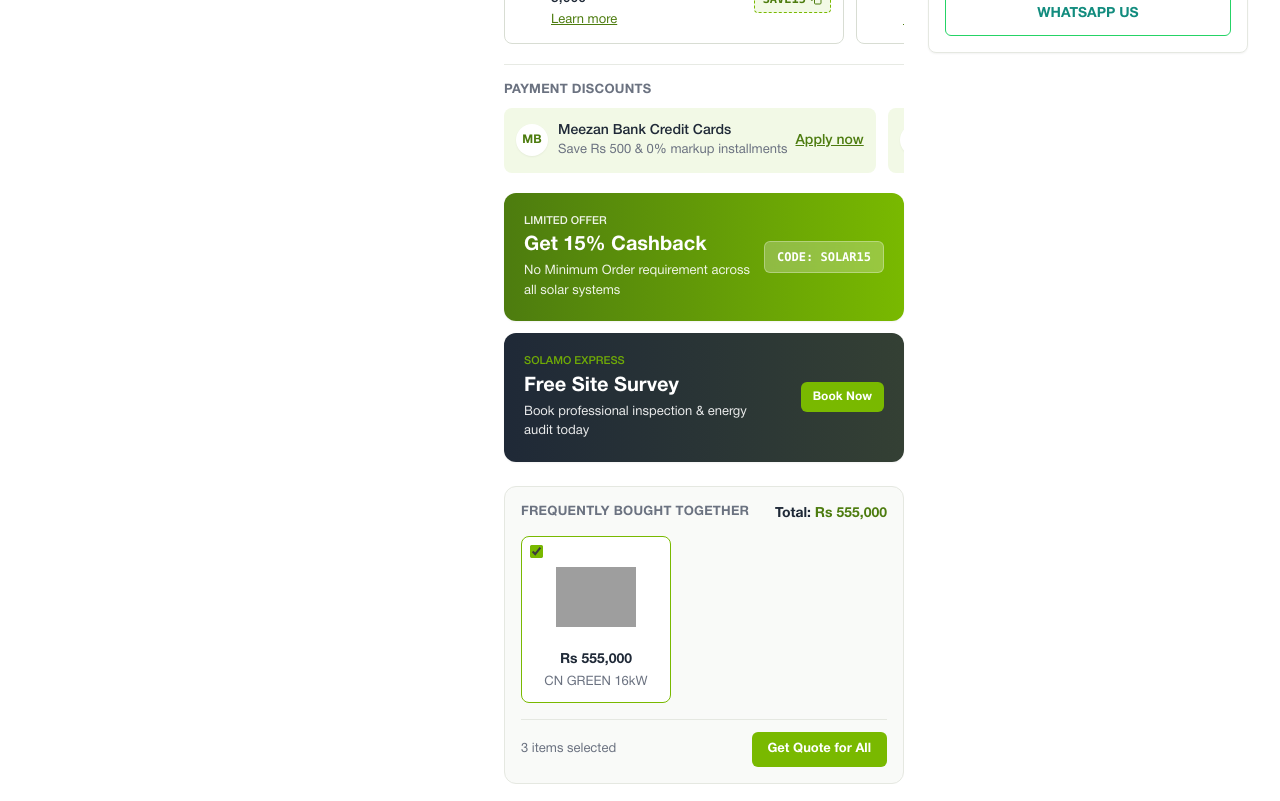
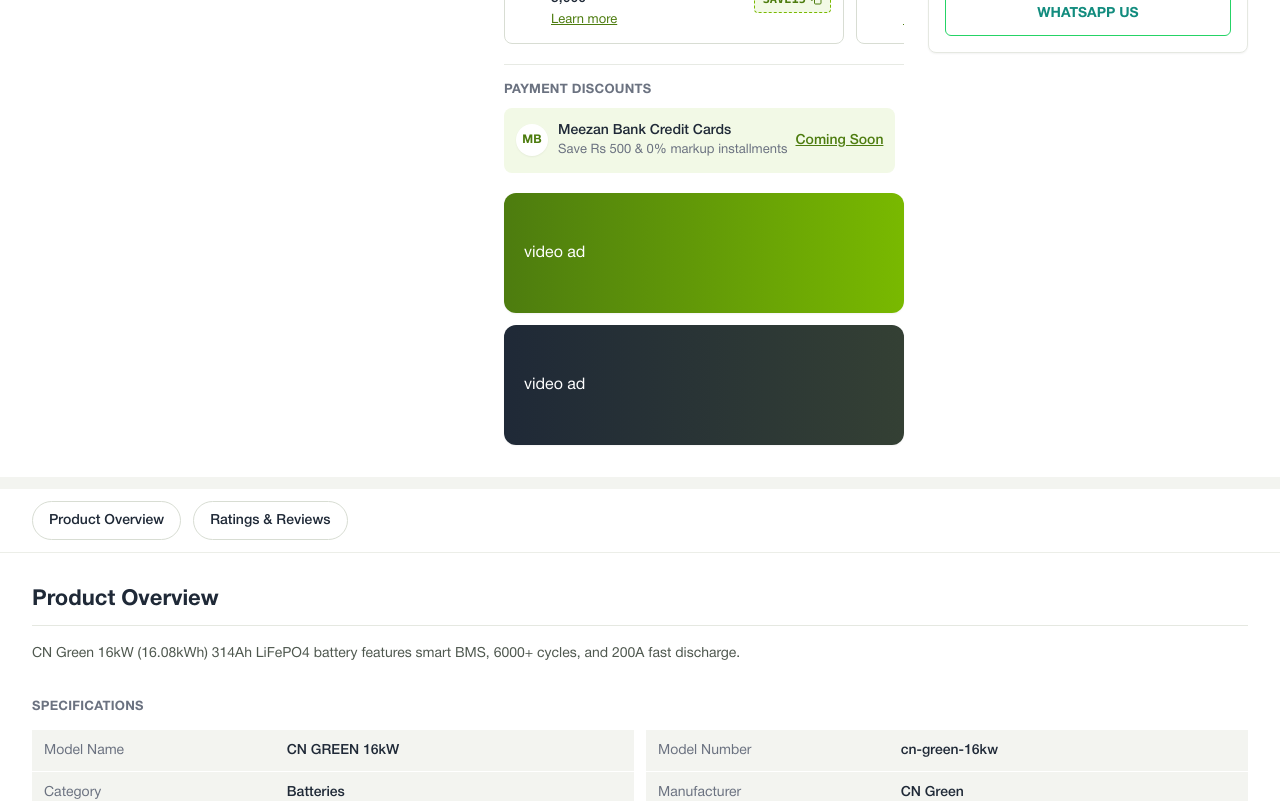
Before and after one commit to raheem-ali/Solamo-Website, a Next.js app: page /shop/cn-green/cn-green-16kw in a window 1280 px wide. Shown: the part 980-1781 px from the top of the page. Built offline with nearby package versions, Linux system fonts and the light colour scheme; grey boxes are pictures that could not be loaded.

Commit message:
new changes

```diff
--- a/app/shop/[brand]/[slug]/page.tsx
+++ b/app/shop/[brand]/[slug]/page.tsx
@@ -88,7 +88,7 @@ export default function ProductDetailPage({ params }: PDPPageProps) {
       try {
         const saved = localStorage.getItem(`solamo_helpful_${r.id}`);
         if (saved === "true") map[r.id] = true;
-      } catch {}
+      } catch { }
     });
     setHelpfulCounts(counts);
     setHelpfulMap(map);
@@ -207,7 +207,7 @@ export default function ProductDetailPage({ params }: PDPPageProps) {
     }));
     try {
       localStorage.setItem(`solamo_helpful_${reviewId}`, String(next));
-    } catch {}
+    } catch { }
   };
 
   const filteredReviews = rawReviews.filter((r) => {
@@ -573,7 +573,7 @@ export default function ProductDetailPage({ params }: PDPPageProps) {
                         </div>
                       </div>
                       <a href="#apply" className="flex-none ml-2 font-medium text-[#4D7C0F] underline hover:text-[#5f9200]">
-                        Apply now
+                        Coming Soon
                       </a>
                     </div>
 
@@ -589,7 +589,7 @@ export default function ProductDetailPage({ params }: PDPPageProps) {
                         </div>
                       </div>
                       <a href="#apply" className="flex-none ml-2 font-medium text-[#4D7C0F] underline hover:text-[#5f9200]">
-                        Apply now
+                        Coming Soon
                       </a>
                     </div>
                   </ScrollRow>
@@ -599,88 +599,13 @@ export default function ProductDetailPage({ params }: PDPPageProps) {
                 <div className="mt-5 flex flex-col gap-3">
                   {/* Banner 1 */}
                   <div className="relative flex min-h-[110px] sm:min-h-[120px] items-center justify-between overflow-hidden rounded-[12px] bg-gradient-to-r from-[#4D7C0F] to-[#79B900] p-5 text-white shadow-sm">
-                    <div className="relative z-10 max-w-[70%]">
-                      <div className="text-[11px] uppercase opacity-90 font-medium">Limited Offer</div>
-                      <div className="mt-1 text-[18px] sm:text-[20px] font-bold leading-tight">Get 15% Cashback</div>
-                      <div className="mt-1 text-[13px] opacity-90">No Minimum Order requirement across all solar systems</div>
-                    </div>
-                    <div className="relative z-10 shrink-0 rounded-[6px] bg-white/25 backdrop-blur-sm px-3 py-1.5 font-mono text-[12px] font-bold text-white border border-white/30">
-                      CODE: SOLAR15
-                    </div>
+                 <h1>video ad</h1>
+
                   </div>
 
                   {/* Banner 2 */}
                   <div className="relative flex min-h-[110px] sm:min-h-[120px] items-center justify-between overflow-hidden rounded-[12px] bg-gradient-to-r from-[#1f2937] to-[#344034] p-5 text-white shadow-sm">
-                    <div className="relative z-10 max-w-[70%]">
-                      <div className="text-[11px] uppercase opacity-90 font-medium text-[#79B900]">Solamo Express</div>
-                      <div className="mt-1 text-[18px] sm:text-[20px] font-bold leading-tight">Free Site Survey</div>
-                      <div className="mt-1 text-[13px] opacity-90">Book professional inspection &amp; energy audit today</div>
-                    </div>
-                    <div className="relative z-10 shrink-0 rounded-[6px] bg-[#79B900] px-3 py-1.5 text-[12px] font-bold text-white">
-                      Book Now
-                    </div>
-                  </div>
-                </div>
-
-                {/* Frequently Bought Together Section (Phase 1 - Item 3) */}
-                <div className="mt-6 rounded-[12px] border border-[#e5e8e1] bg-[#f9faf8] p-4">
-                  <div className="mb-3 flex items-center justify-between">
-                    <div className="text-[13px] font-bold text-[#6b7280] tracking-[0.02em] uppercase">
-                      FREQUENTLY BOUGHT TOGETHER
-                    </div>
-                    <div className="text-[14px] font-bold text-[#1f2937]">
-                      Total: <span className="text-[#4D7C0F]">Rs {fbtTotalPrice.toLocaleString()}</span>
-                    </div>
-                  </div>
-
-                  <ScrollRow className="items-center gap-2">
-                    {fbtProducts.map((p, idx) => {
-                      const key = `${p.id}-${idx}`;
-                      const isChecked = fbtChecked[key] ?? true;
-                      return (
-                        <React.Fragment key={key}>
-                          {idx > 0 && (
-                            <div className="flex-none flex items-center justify-center h-8 w-8 text-[#6b7280] font-bold text-[18px]">
-                              +
-                            </div>
-                          )}
-                          <div className={`w-[150px] flex-none snap-start relative rounded-[8px] bg-white p-3 flex flex-col items-center text-center border ${isChecked ? 'border-[#79B900]' : 'border-[#e5e8e1] opacity-60'}`}>
-                            <input
-                              type="checkbox"
-                              checked={isChecked}
-                              onChange={(e) =>
-                                setFbtChecked((prev) => ({ ...prev, [key]: e.target.checked }))
-                              }
-                              className="absolute top-2 left-2 accent-[#79B900]"
-                              aria-label={`Select ${p.name}`}
-                            />
-                            <div className="h-20 w-20 flex items-center justify-center my-2">
-                              <img src={p.image} alt={p.name} className="max-h-full max-w-full object-contain" />
-                            </div>
-                            <div className="text-[14px] font-bold text-[#1f2937] mt-1">
-                              Rs {(p.price ?? 150000).toLocaleString()}
-                            </div>
-                            <div className="text-[13px] text-[#6b7280] line-clamp-2 mt-1 leading-tight">
-                              {p.name}
-                            </div>
-                          </div>
-                        </React.Fragment>
-                      );
-                    })}
-                  </ScrollRow>
-
-                  <div className="mt-4 flex items-center justify-between border-t border-[#e5e8e1] pt-3">
-                    <div className="text-[13px] text-[#6b7280]">
-                      {Object.values(fbtChecked).filter(Boolean).length} items selected
-                    </div>
-                    <a
-                      href={fbtWhatsAppUrl}
-                      target="_blank"
-                      rel="noopener noreferrer"
-                      className="rounded-[6px] bg-[#79B900] px-4 py-2 text-[13px] font-bold text-white hover:bg-[#5f9200] transition-colors"
-                    >
-                      Get Quote for All
-                    </a>
+                    video ad
                   </div>
                 </div>
               </div>
@@ -964,9 +889,8 @@ export default function ProductDetailPage({ params }: PDPPageProps) {
                       <button
                         key={row.stars}
                         onClick={() => setReviewFilter(reviewFilter === row.stars ? null : row.stars)}
-                        className={`w-full flex items-center gap-2 text-xs transition hover:opacity-80 p-1 rounded ${
-                          reviewFilter === row.stars ? "bg-[#f2f9e6]" : ""
-                        }`}
+                        className={`w-full flex items-center gap-2 text-xs transition hover:opacity-80 p-1 rounded ${reviewFilter === row.stars ? "bg-[#f2f9e6]" : ""
+                          }`}
                       >
                         <span className="w-12 text-left font-medium text-[#1f2937]">{row.stars} ★</span>
                         <div className="flex-1 h-2 bg-gray-200 rounded-full overflow-hidden">
@@ -1074,11 +998,10 @@ export default function ProductDetailPage({ params }: PDPPageProps) {
 
                               <button
                                 onClick={() => handleHelpfulToggle(rev.id)}
-                                className={`inline-flex items-center gap-1.5 px-3 py-1 rounded border transition ${
-                                  isHelpful
+                                className={`inline-flex items-center gap-1.5 px-3 py-1 rounded border transition ${isHelpful
                                     ? "bg-[#f2f9e6] border-[#79B900] text-[#4D7C0F] font-bold"
                                     : "bg-white border-[#d8ddd3] text-[#6b7280] hover:text-[#1f2937]"
-                                }`}
+                                  }`}
                               >
                                 <span>Helpful ({currentCount})</span>
                               </button>
@@ -1187,34 +1110,21 @@ export default function ProductDetailPage({ params }: PDPPageProps) {
           {brand.bannerImage && (
             <div className="mx-auto max-w-[1800px] px-4 py-6 md:px-6 lg:px-8">
               <div className="rounded-[12px] border border-[#e5e8e1] bg-white p-4 shadow-sm">
-                <div className="mb-3 text-[13px] font-bold text-[#6b7280] uppercase">
-                  Featured {brand.name} Collection
-                </div>
+
                 {(() => {
                   const numCards = promoProducts.length;
                   const gridClass =
                     numCards === 2
-                      ? "grid-cols-1 lg:grid-cols-[1fr_220px_220px] xl:grid-cols-[1fr_240px_240px]"
+                      ? ""
                       : numCards === 1
-                      ? "grid-cols-1 lg:grid-cols-[1fr_220px] xl:grid-cols-[1fr_240px]"
-                      : "grid-cols-1";
+                        ? ""
+                        : "grid-cols-1";
                   return (
                     <div className={`grid ${gridClass} gap-4 items-center`}>
                       <div className="overflow-hidden rounded-lg shadow-xs h-[220px] min-w-0">
                         <BrandAdBanner brand={brand.slug} video="/ads/banner-2.mp4.mp4" noWrapper />
                       </div>
-                      {promoProducts.map((p) => (
-                        <div key={p.id} className="hidden lg:flex rounded-lg border border-[#e5e8e1] p-3 items-center gap-3 bg-[#f9faf8] h-[220px]">
-                          <div className="h-24 w-24 shrink-0 flex items-center justify-center bg-white rounded p-1">
-                            <img src={p.image} alt={p.name} className="max-h-full max-w-full object-contain" />
-                          </div>
-                          <div className="min-w-0 flex-1">
-                            <div className="text-[12px] text-[#6b7280]">{brand.name}</div>
-                            <div className="text-[13px] font-medium text-[#1f2937] line-clamp-2">{p.name}</div>
-                            <div className="text-[13px] font-bold text-[#4D7C0F] mt-1">Rs {(p.price ?? 0).toLocaleString()}</div>
-                          </div>
-                        </div>
-                      ))}
+
                     </div>
                   );
                 })()}
```
